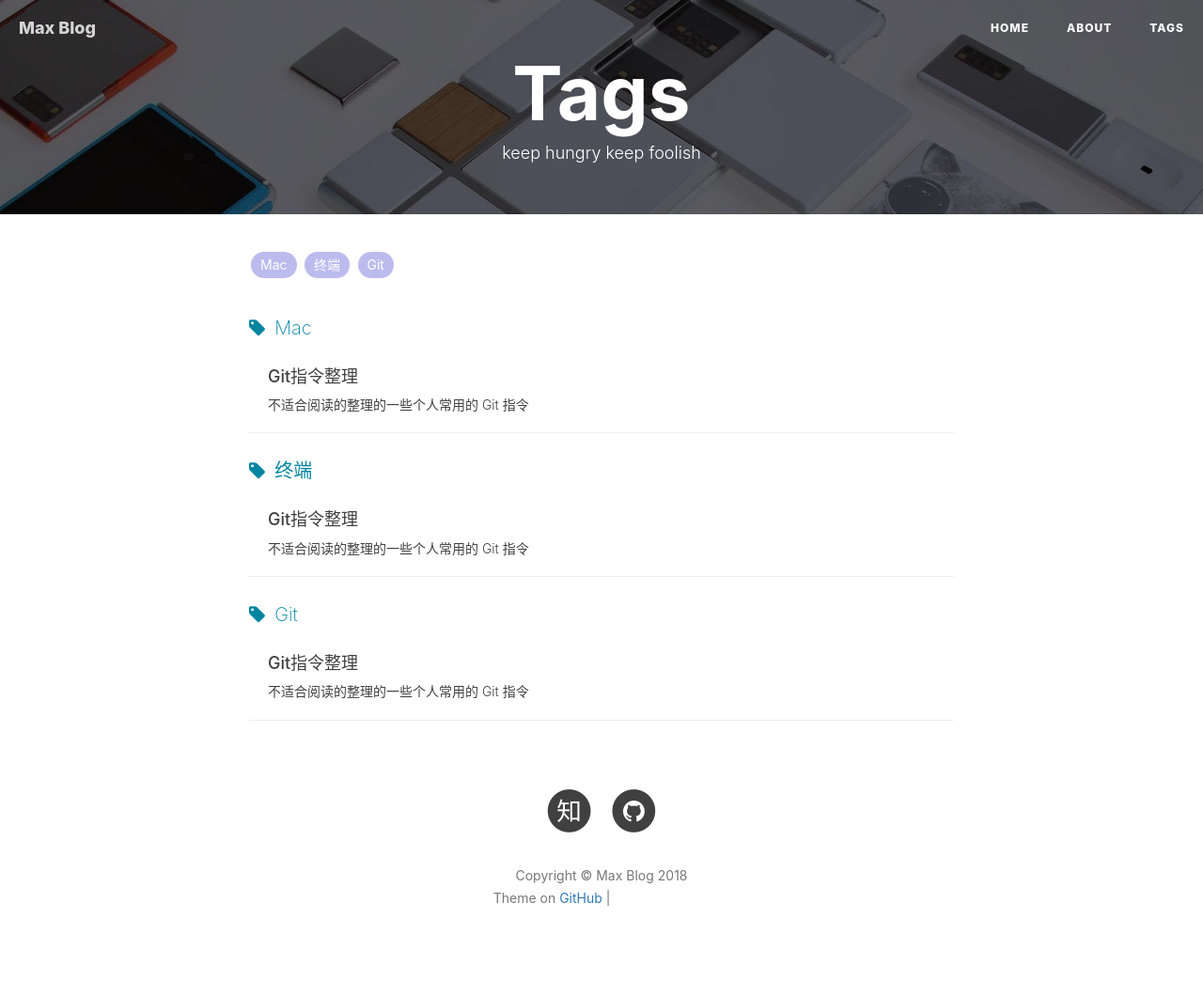
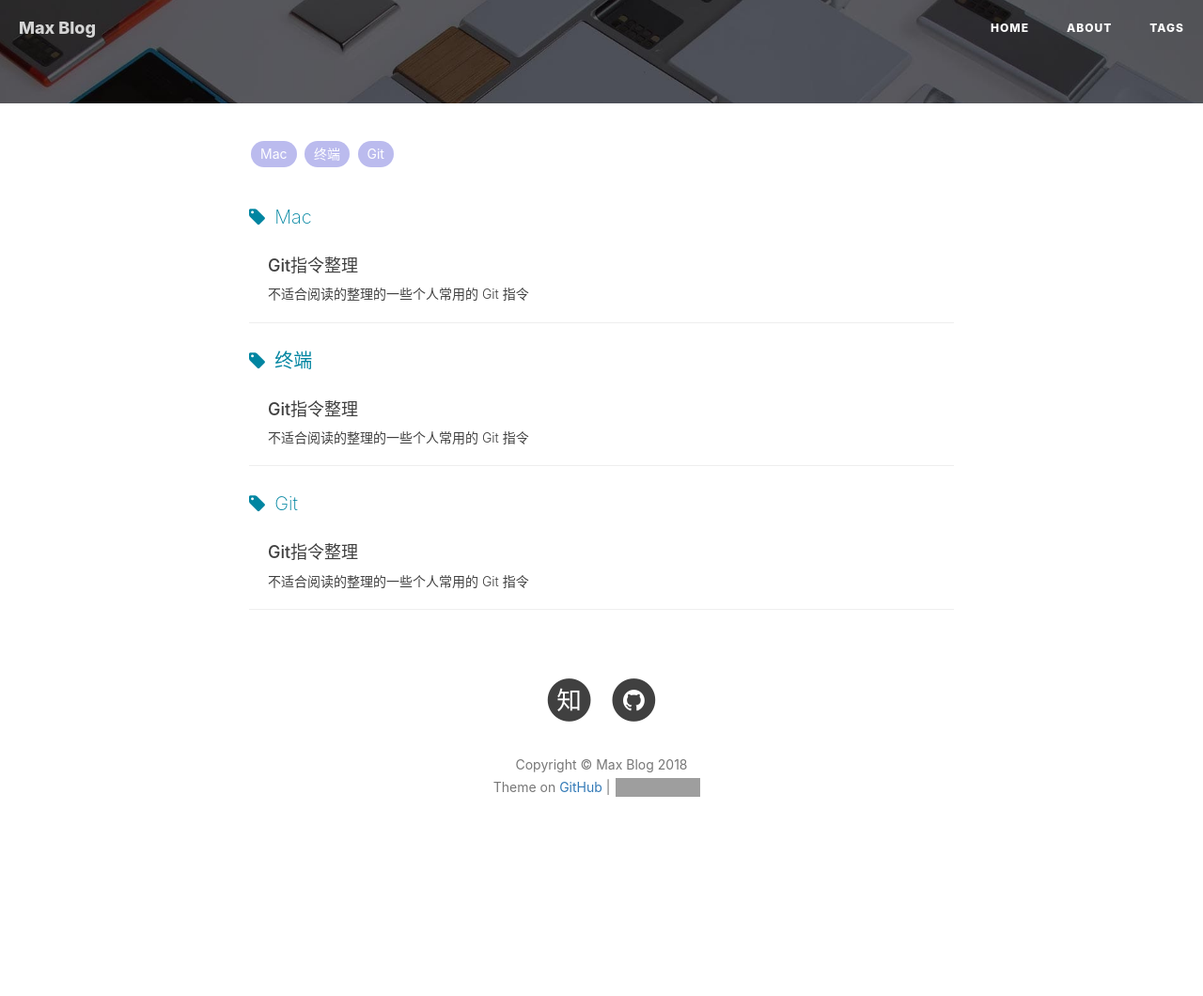
Before and after one commit to VVViy/VVViy.github.io, a Jekyll site: the page built from tags.html, in a window 1280 px wide. Shown: the whole page at 94% size. Built offline with Jekyll 4.4.1, drawn with Linux system fonts in a browser that asks for light colours; nearby versions of some CDN libraries; comment, search, counter and statistics services are not loaded; after the commit the page ends 942 px from its top, so only the background shows below that; grey boxes are pictures that could not be loaded.

Commit message:
Update tags.html

```diff
--- a/tags.html
+++ b/tags.html
@@ -11,8 +11,8 @@
         <div class="row">
             <div class="col-lg-8 col-lg-offset-2 col-md-10 col-md-offset-1">
                 <div class="site-heading" id="tag-heading">
-                    <h1>{% if page.title %}{{ page.title }}{% else %}{{ site.title }}{% endif %}</h1>
-                    <span class="subheading">{{ page.description }}</span>
+                   <!-- <h1>{% if page.title %}{{ page.title }}{% else %}{{ site.title }}{% endif %}</h1>
+                    <span class="subheading">{{ page.description }}</span> -->
                 </div>
             </div>
         </div>
```
